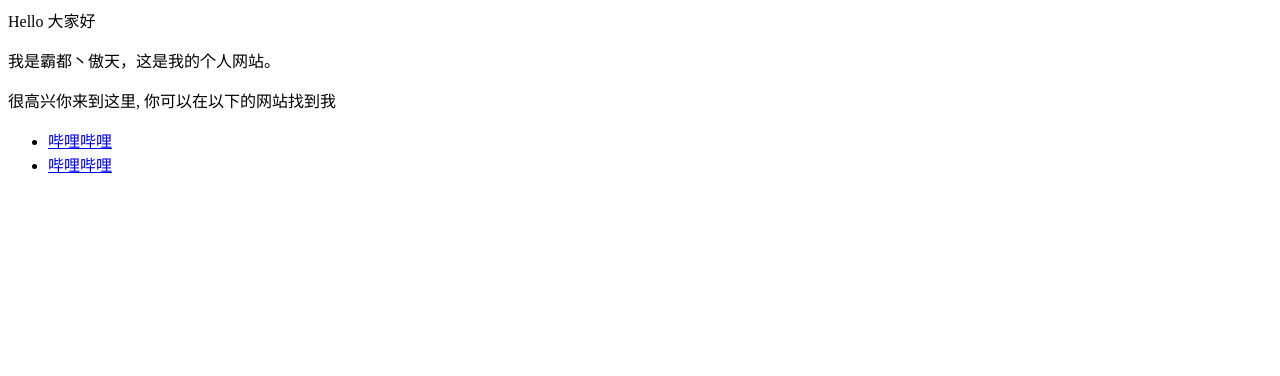
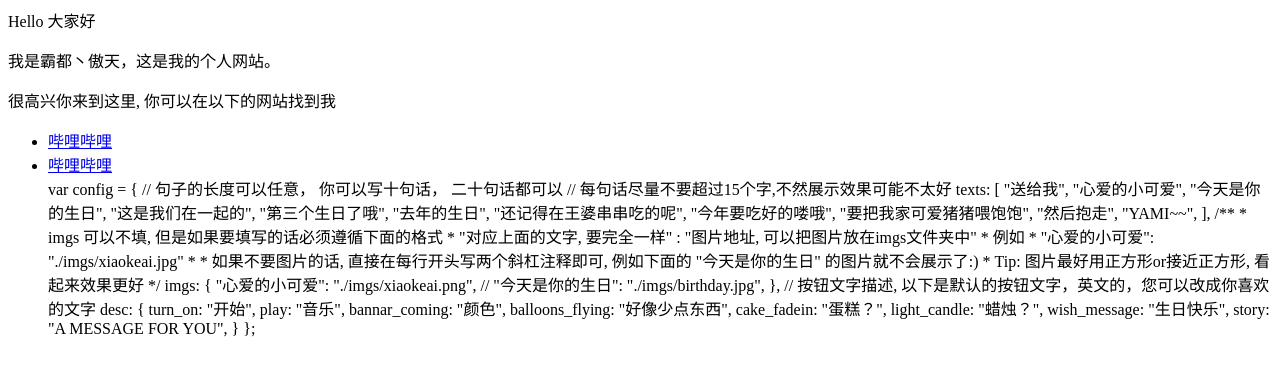
Before and after one commit to ruicenders/ruicenders, a plain HTML site: page index.html in a window 1280 px wide. Drawn offline with Linux system fonts and the light colour scheme.

Commit message:
Update index.html

```diff
--- a/index.html
+++ b/index.html
@@ -5,4 +5,45 @@
 <ul>
   <li> <a href="https://space.bilibili.com/1369539202?spm_id_from=333.337.0.0">哔哩哔哩</a> </li>
   <li> <a href="https://space.bilibili.com/1369539202?spm_id_from=333.337.0.0">哔哩哔哩</a> </li>
+  var config = {
+    // 句子的长度可以任意， 你可以写十句话， 二十句话都可以
+    // 每句话尽量不要超过15个字,不然展示效果可能不太好
+    texts: [
+        "送给我",
+        "心爱的小可爱",
+        "今天是你的生日",
+        "这是我们在一起的",
+        "第三个生日了哦",
+        "去年的生日",
+        "还记得在王婆串串吃的呢",
+        "今年要吃好的喽哦",
+        "要把我家可爱猪猪喂饱饱",
+        "然后抱走",
+        "YAMI~~",
+    ],
+    /**
+     * imgs 可以不填, 但是如果要填写的话必须遵循下面的格式
+     * "对应上面的文字, 要完全一样" : "图片地址, 可以把图片放在imgs文件夹中"
+     * 例如
+     * "心爱的小可爱": "./imgs/xiaokeai.jpg"
+     *
+     * 如果不要图片的话, 直接在每行开头写两个斜杠注释即可, 例如下面的 "今天是你的生日" 的图片就不会展示了:)
+     * Tip: 图片最好用正方形or接近正方形, 看起来效果更好
+     */
+    imgs: {
+        "心爱的小可爱": "./imgs/xiaokeai.png",
+        // "今天是你的生日": "./imgs/birthday.jpg",
+    },
+    // 按钮文字描述, 以下是默认的按钮文字，英文的，您可以改成你喜欢的文字
+    desc: {
+        turn_on: "开始",
+        play: "音乐",
+        bannar_coming: "颜色",
+        balloons_flying: "好像少点东西",
+        cake_fadein: "蛋糕？",
+        light_candle: "蜡烛？",
+        wish_message: "生日快乐",
+        story: "A MESSAGE FOR YOU",
+    }
+};
 </ul>
```
